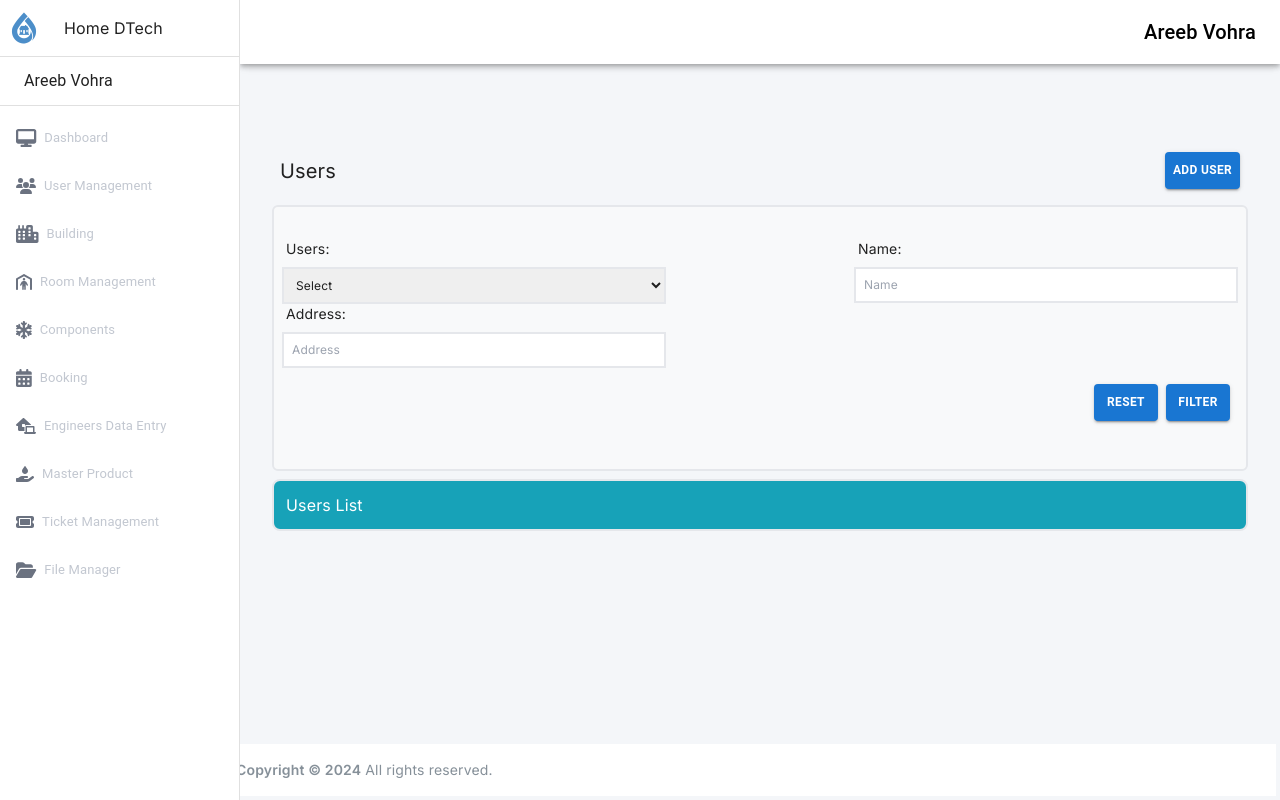
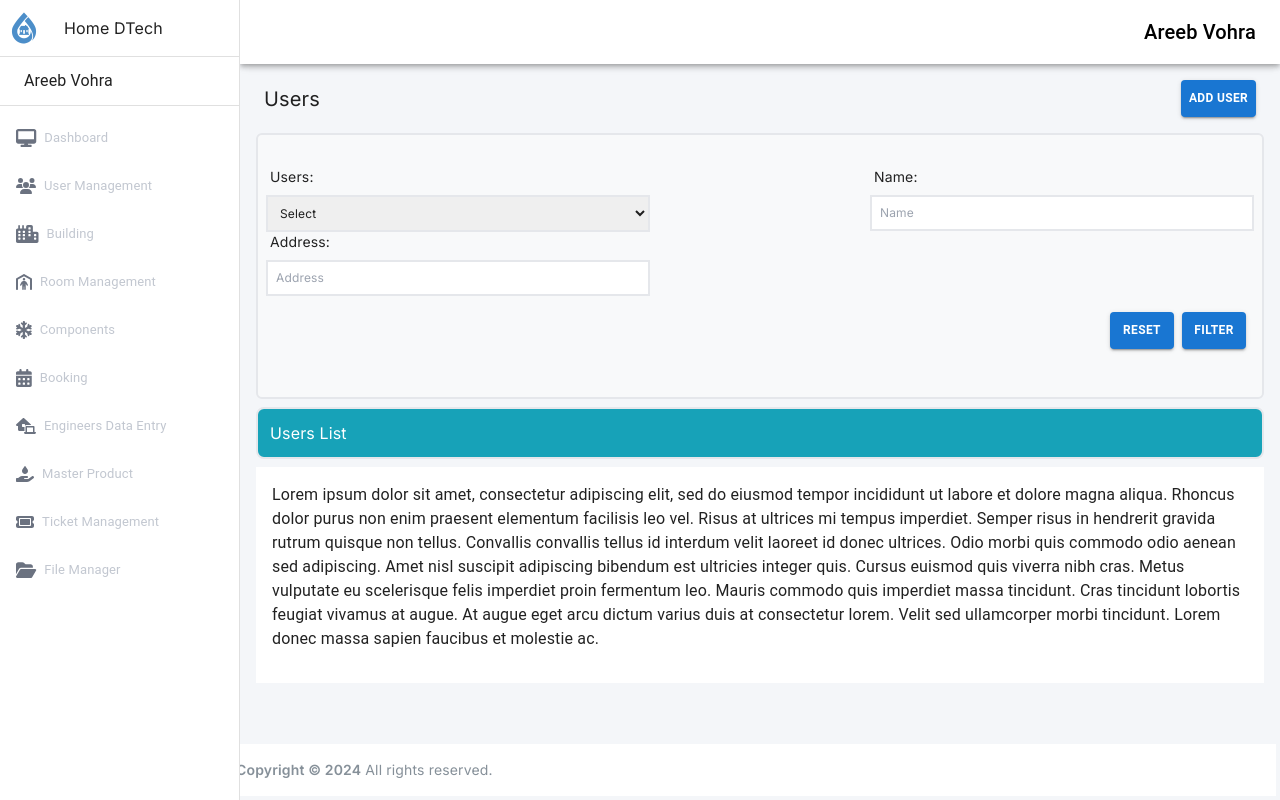
Before and after one commit to Saadgithubit/Home-DTech, a Next.js app: page /users in a window 1280 px wide. Built offline with nearby package versions, Linux system fonts and the light colour scheme.

Commit message:
page css fixed

```diff
--- a/src/app/(user-management)/users/page.tsx
+++ b/src/app/(user-management)/users/page.tsx
@@ -1,16 +1,36 @@
 import ButtonComponent from "@/components/button";
 import InnerHeader from "@/components/innerheader";
 import NavContainer from "@/components/navcontainer";
+import { Box, Typography } from "@mui/material";
 
 export default function Users() {
     return (
-        <div className="w-full mt-14 p-4">
-            <span className="w-full inline-flex p-2 text-xl items-center justify-between">
+        <div>
+            <span className="flex p-2 text-xl items-center justify-between">
                 <h1>Users</h1>
-                <ButtonComponent variant={'contained'} color={'primary'} title={'Add User'} />
+                <ButtonComponent title={'Add User'} />
             </span>
-            <NavContainer/>
-            <InnerHeader title={'Users List'}/>
+            <NavContainer />
+            <InnerHeader title={'Users List'} />
+            <Box
+                component="main"
+                sx={{ flexGrow: 1, bgcolor: 'background.default', p: 2,  }}
+            >
+                <Typography paragraph>
+                    Lorem ipsum dolor sit amet, consectetur adipiscing elit, sed do eiusmod
+                    tempor incididunt ut labore et dolore magna aliqua. Rhoncus dolor purus non
+                    enim praesent elementum facilisis leo vel. Risus at ultrices mi tempus
+                    imperdiet. Semper risus in hendrerit gravida rutrum quisque non tellus.
+                    Convallis convallis tellus id interdum velit laoreet id donec ultrices.
+                    Odio morbi quis commodo odio aenean sed adipiscing. Amet nisl suscipit
+                    adipiscing bibendum est ultricies integer quis. Cursus euismod quis viverra
+                    nibh cras. Metus vulputate eu scelerisque felis imperdiet proin fermentum
+                    leo. Mauris commodo quis imperdiet massa tincidunt. Cras tincidunt lobortis
+                    feugiat vivamus at augue. At augue eget arcu dictum varius duis at
+                    consectetur lorem. Velit sed ullamcorper morbi tincidunt. Lorem donec massa
+                    sapien faucibus et molestie ac.
+                </Typography>
+            </Box>
         </div>
     )
 }
```
